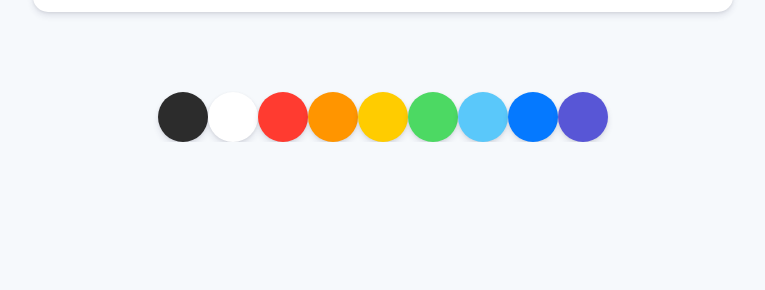
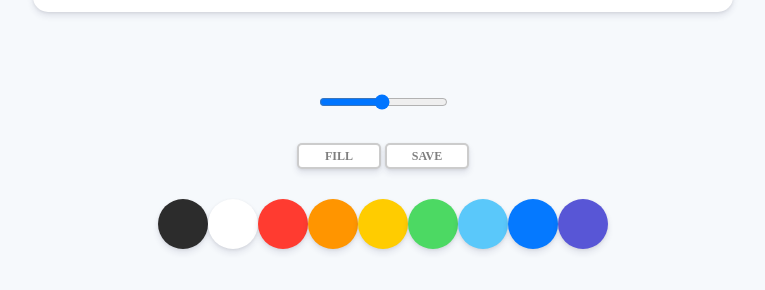
Before and after one commit to KyungAaaaaa/nomadeCoder-VanilaJs-PaintingBoard, a plain HTML site: page index.html in a window 1280 px wide. Shown: the part 738-1028 px from the top of the page, without its empty margins (257-1022 px from the left). Before the commit the page ends 880 px from the top, so only its background shows below. Drawn offline with nearby package versions, Linux system fonts and the light colour scheme.

Commit message:
#1.2 Styles part Two

```diff
--- a/index.html
+++ b/index.html
@@ -9,6 +9,13 @@
 	<body>
 		<canvas id="jaCanvas" class="canvas"></canvas>
 		<div class="controls">
+			<div class="controls_range">
+				<input type="range" id="jsRange" min="0.1" max="5.0" value="2.5" step="0.1">
+			</div>
+			<div class="controls_btns">
+				<button id="jsMode">Fill</button>
+				<button id="jsSave">Save</button>
+			</div>
 			<div class="controls_colors" id="jsColors">
 				<div class="controls_color" style="background-color: #2c2c2c"></div>
 				<div class="controls_color" style="background-color: white"></div>
--- a/style.css
+++ b/style.css
@@ -5,7 +5,8 @@ body {
     display: flex;
     flex-direction: column;
     align-items: center;
-    padding-top: 50px;
+    padding: 50px 0;
+
 }
 
 .canvas {
@@ -14,9 +15,40 @@ body {
     background-color: white;
     border-radius: 15px;
     box-shadow: 0 4px 6px rgba(50, 50, 93, 0.11), 0 1px 3px rgba(0, 0, 0, 0.08);
+
 }
 .controls{
     margin-top: 80px;
+    display: flex;
+    flex-direction: column;
+    align-items: center;
+}
+.controls .controls_btns{
+    margin-bottom: 30px;
+}
+.controls_btns button {
+    all: unset;
+    cursor: pointer;
+    background-color: white;
+    padding: 5px 0px;
+    width: 80px;
+    text-align: center;
+    border-radius: 5px;
+    box-shadow: 0 4px 6px rgba(50, 50, 93, 0.11), 0 1px 3px rgba(0, 0, 0, 0.08);
+    border: 2px solid rgba(0, 0, 0, 0.2);
+    color: rgba(0, 0, 0, 0.5);
+    text-transform: uppercase;
+    font-weight: 800;
+    font-size: 12px;
+
+
+}
+.controls .controls_range{
+    margin-bottom: 30px;
+}
+.controls_btns button:active{
+    transform: scale(0.98);
+
 }
 .controls .controls_colors{
 display: flex;
```
